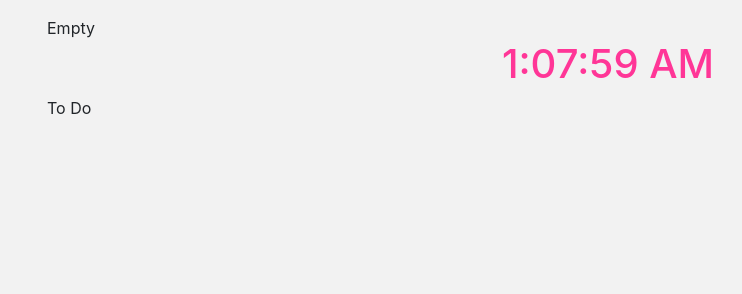
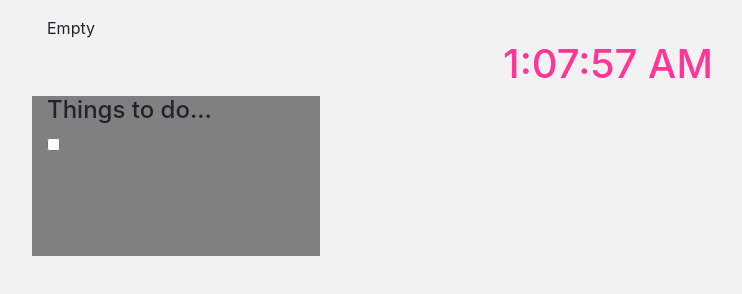
Before and after one commit to john87barker/Inspire, a website with bundled scripts: page index.html in a window 1280 px wide. Shown: the whole page, without its empty margins (32-774 px from the left). Built offline with nearby package versions, Linux system fonts and the light colour scheme; no server answers.

Commit message:
box created

```diff
--- a/assets/scss/main.scss
+++ b/assets/scss/main.scss
@@ -34,3 +34,8 @@ main {
     transition: all 0.3s linear;
   }
 }
+.todo {
+  background-color: grey;
+  height: 10em;
+  width: 2em;
+}
--- a/index.html
+++ b/index.html
@@ -29,7 +29,12 @@
             <h1 class="col text-secondary text-center" id="clock">Clock</h1>
         </div>
         <div class="row">
-            <div class="col">To Do</div>
+            <div class="col-md-3 todo">
+                <h4>Things to do...</h4>
+                <span>
+                    <input type="checkbox" name="complete" value="" onclick="app.listsController.toggle('${this.id}')" ${this.checked? 'checked' : '' }>
+                </span>
+            </div>
         </div>
 
 
```
Also changed, not shown: assets/style/main.css, 1 other file.
